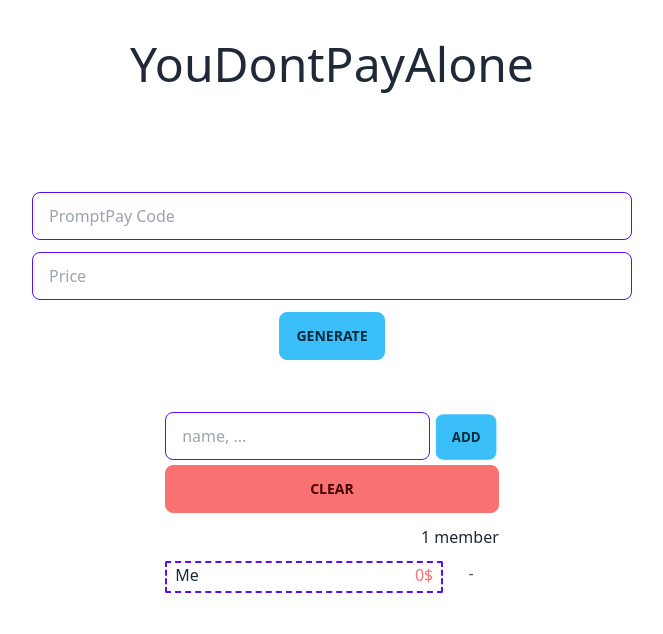
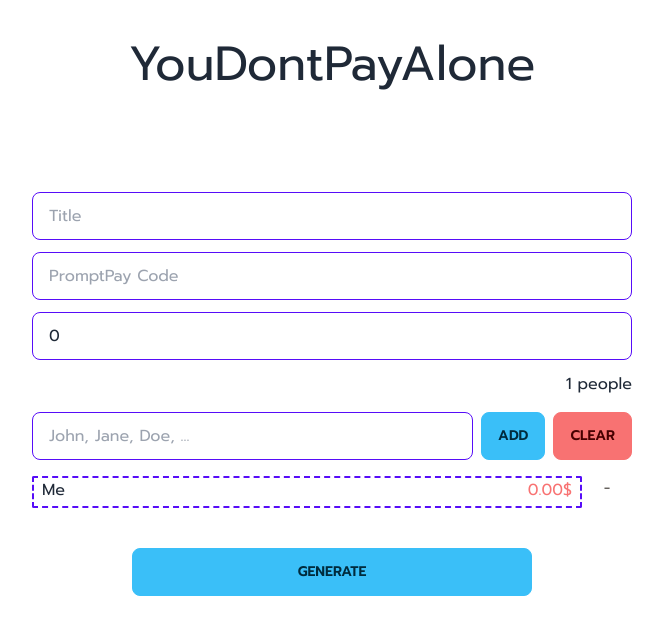
Before and after one commit to Homiez09/YouDontPayAlone, a SvelteKit app: page / in a window 1280 px wide. Shown: the top 634 px of the page, without its empty margins (308-971 px from the left). Built offline with nearby package versions, Linux system fonts and the light colour scheme.

Commit message:
create formBeforeGenQR component

```diff
--- a/src/app.css
+++ b/src/app.css
@@ -1,3 +1,9 @@
 @tailwind base;
 @tailwind components;
 @tailwind utilities;
+
+* {
+    font-family: "Prompt", sans-serif;
+    font-weight: 400;
+    font-style: normal;
+}
--- /dev/null
+++ b/src/components/formBeforeGenQR.svelte
@@ -0,0 +1,163 @@
+<script lang="ts">
+    export let getURLeSearchParams;
+
+    import promptQR from 'promptpay-qr';
+    import Members from '../components/members.svelte';
+	import QRCode from 'qrcode';
+
+	let title: string = '';
+	let price: number;
+
+	let members: string[] = ['Me'];
+	let tempName: string = '';
+	let promptPayCode: string = '';
+	let error: boolean = false;
+	let messageError: string;
+
+    title = getURLeSearchParams.title;
+    promptPayCode = getURLeSearchParams.promptPayCode;
+    price = getURLeSearchParams.price;
+    members = getURLeSearchParams.members;
+
+	const generateQR = async () => {
+		if (title === '') {
+			error = true;
+			messageError = ', Title is empty';
+			return;
+		} else if (promptPayCode === '') {
+			error = true;
+			messageError = ', PromptPay Code is empty';
+			return;
+		} else if (price <= 0) {
+			error = true;
+			messageError = ', Price is not correct';
+			return;
+		} else {
+            error = false;
+        }
+
+		const promptPayQR = await promptQR(promptPayCode, { amount: price / members.length });
+		const base64 = await QRCode.toDataURL(promptPayQR);
+		//console.log(base64);
+		const qrImage = document.querySelector('.qrImage') as HTMLDivElement;
+		qrImage.innerHTML = `<img src="${base64}" alt="qrcode"/>`;
+
+        const url = new URLSearchParams();
+        url.set('title', title)
+        url.set('promptPayCode', promptPayCode);
+        url.set('price', price.toString());
+        url.set('members', members.join(','));
+        history.pushState({}, '', `/?${url.toString()}`);
+
+	};
+
+    const addMember = () => {
+		const name = tempName;
+		let nameArr: string[];
+
+		if (name == '') return;
+
+		nameArr = name.split(',');
+		const splitted = nameArr.map((ele) => {
+			return ele.trim();
+		})
+
+		members = [...members, ...splitted];
+		tempName = '';
+		// generateQR
+	};
+
+	const clearMember = () => {
+		members = ['Me'];
+		// generateQR
+	};
+
+	const removeMember = (index: number) => {
+		members.splice(index, 1);
+		members = [...members];
+		// generateQR
+	};
+</script>
+
+<div class="qrImage flex m-10 self-center" />
+<input
+    bind:value={title}
+    type="text"
+    class="input input-primary input-bordered md:w-1/2 w-full"
+    placeholder="Title"
+/>
+<input
+    bind:value={promptPayCode}
+    type="text"
+    class="input input-primary input-bordered md:w-1/2 w-full"
+    placeholder="PromptPay Code"/>
+<input
+    bind:value={price}
+    type="text"
+    class="input input-primary input-bordered md:w-1/2 w-full"
+    placeholder="Price"
+/>
+{#if error}
+    <div class="alert alert-error">
+        <svg
+            xmlns="http://www.w3.org/2000/svg"
+            class="stroke-current shrink-0 h-6 w-6"
+            fill="none"
+            viewBox="0 0 24 24"
+            ><path
+                stroke-linecap="round"
+                stroke-linejoin="round"
+                stroke-width="2"
+                d="M10 14l2-2m0 0l2-2m-2 2l-2-2m2 2l2 2m7-2a9 9 0 11-18 0 9 9 0 0118 0z"
+            /></svg
+        >
+        <span>Error!{messageError}.</span>
+    </div>
+{/if}
+
+<div class="flex flex-row md:w-1/2 w-full">
+    <div class="flex flex-col w-full gap-4">
+        <div class="flex justify-end">
+            <Members memberCount={members} />
+        </div>
+        <div class="flex flex-row justify-center gap-2 items-end">
+            <input
+                bind:value={tempName}
+                type="text"
+                class="input input-primary input-bordered w-full"
+                placeholder="John, Jane, Doe, ..."
+            />
+            <button class="btn btn-md btn-info w-auto font-700" on:click={addMember}>add</button>
+            <button class="btn btn-error w-auto" on:click={clearMember}>clear</button>
+        </div>
+        {#each members as member, index}
+            <div class="flex flex-row">
+                <div class="grid h-8 rounded-sm border-dashed border-2 border-primary w-11/12">
+                    <div class="flex">
+                        <div class="flex flex-col w-1/2 mx-2 gap-5">{member}</div>
+                        <div
+                            class="flex flex-col w-1/2 mx-2 text-error"
+                        >
+                            <span class="self-end">
+                                {(price / members.length).toFixed(2)}$
+                            </span>
+                        </div>
+                    </div>
+                </div>
+                {#if member !== 'Me'}
+                    <!-- svelte-ignore a11y-click-events-have-key-events -->
+                    <!-- svelte-ignore a11y-no-static-element-interactions -->
+                    <div class="flex flex-col w-1/12" on:click={() => removeMember(index)}>
+                        <span class="flex self-center text-error hover:cursor-pointer"> del </span>
+                    </div>
+                {:else}
+                    <div class="flex flex-col w-1/12">
+                        <span class="flex self-center text-stone-600">-</span>
+                    </div>
+                {/if}
+            </div>
+        {/each}
+    </div>
+</div>
+
+<button class="my-7 btn btn-info w-1/3" on:click={generateQR}>GENERATE</button>
--- a/src/components/members.svelte
+++ b/src/components/members.svelte
@@ -3,7 +3,7 @@
 </script>
 
 <div class="flex flex-col">
-	{memberCount.length} member{memberCount.length > 1 ? "s" : ""}
+	{memberCount.length} people{memberCount.length > 1 ? "s" : ""}
 	<!-- <div class="avatar-group -space-x-6">
 		{#if memberCount.length < 3}
 			{#each memberCount as member}
--- a/src/routes/+page.svelte
+++ b/src/routes/+page.svelte
@@ -1,75 +1,14 @@
 <script lang="ts">
-	import Members from '../components/members.svelte';
-	import promptQR from 'promptpay-qr';
-	import QRCode from 'qrcode';
+	import FormBeforeGenQR from '../components/formBeforeGenQR.svelte';
+	import { page } from '$app/stores';
 
-	let title: string = '';
-	let price: number;
-	let amountResult: number;
-	let members: string[] = ['Me'];
+	let title: string = $page.url.searchParams.get('title') || '';
+	let promptPayCode: string = $page.url.searchParams.get('promptPayCode') || '';
+    let price = Number($page.url.searchParams.get('price')) || 0;
+    let members: string[] = $page.url.searchParams.get('members')?.split(',') || ['Me'];
 	let tempName: string = '';
-	let promptPayCode: string = '';
-	let error: boolean = false;
-	let chkGenerate: boolean = false;
-	let messageError: string;
 
-	const generateQR = async () => {
-		if (/* title === '' */ false) {
-			error = true;
-			messageError = ', Title is empty';
-			return;
-		} else if (promptPayCode === '') {
-			error = true;
-			messageError = ', PromptPay Code is empty';
-			return;
-		} else if (price === undefined) {
-			error = true;
-			messageError = ', Price is empty';
-			return;
-		}
 
-		error = false;
-		const promptPayQR = await promptQR(promptPayCode, { amount: price / members.length });
-		amountResult = price / members.length;
-		const base64 = await QRCode.toDataURL(promptPayQR);
-		//console.log(base64);
-		chkGenerate = true;
-		const qrImage = document.querySelector('.qrImage') as HTMLDivElement;
-		qrImage.innerHTML = `<img src="${base64}" alt="qrcode"/>`;
-	};
-
-	const addMember = () => {
-		const name = tempName;
-		let nameArr: string[];
-
-		if (name == '') return;
-
-		nameArr = name.split(',');
-		const splitted = nameArr.map((ele) => {
-			return ele.trim();
-		})
-
-		members = [...members, ...splitted];
-		tempName = '';
-		if (chkGenerate) {
-			generateQR();
-		}
-	};
-
-	const clearMember = () => {
-		members = ['Me'];
-		if (chkGenerate) {
-			generateQR();
-		}
-	};
-
-	const removeMember = (index: number) => {
-		members.splice(index, 1);
-		members = [...members];
-		if (chkGenerate) {
-			generateQR();
-		}
-	};
 </script>
 
 <svelte:head>
@@ -80,97 +19,22 @@
 		name="viewport"
 		content="width=device-width, initial-scale=1.0, maximum-scale=1.0, user-scalable=no"
 	/>
+	<link rel="preconnect" href="https://fonts.googleapis.com">
+	<link rel="preconnect" href="https://fonts.gstatic.com">
+	<link href="https://fonts.googleapis.com/css2?family=Athiti:wght@500&family=Prompt:ital,wght@0,100;0,200;0,300;0,400;0,500;0,600;0,700;0,800;0,900;1,100;1,200;1,300;1,400;1,500;1,600;1,700;1,800;1,900&display=swap" rel="stylesheet">
 </svelte:head>
 
 <main class="p-10 select-none">
 	<div class="h-1/2 flex flex-col items-center justify-center gap-3">
-		<h1 class="text-5xl">YouDontPayAlone</h1>
-		<div class="qrImage flex m-10 self-center" />
-		<!-- <input
-			bind:value={title}
-			type="text"
-			class="input input-primary input-bordered md:w-1/2 w-full"
-			placeholder="Title"
-		/> -->
-		<input
-			bind:value={promptPayCode}
-			type="text"
-			class="input input-primary input-bordered md:w-1/2 w-full"
-			placeholder="PromptPay Code"/>
-		<input
-			bind:value={price}
-			type="text"
-			class="input input-primary input-bordered md:w-1/2 w-full"
-			placeholder="Price"
-		/>
-		{#if error}
-			<div class="alert alert-error">
-				<svg
-					xmlns="http://www.w3.org/2000/svg"
-					class="stroke-current shrink-0 h-6 w-6"
-					fill="none"
-					viewBox="0 0 24 24"
-					><path
-						stroke-linecap="round"
-						stroke-linejoin="round"
-						stroke-width="2"
-						d="M10 14l2-2m0 0l2-2m-2 2l-2-2m2 2l2 2m7-2a9 9 0 11-18 0 9 9 0 0118 0z"
-					/></svg
-				>
-				<span>Error!{messageError}.</span>
-			</div>
-		{/if}
-		<button class="btn btn-info" on:click={generateQR}>GENERATE</button>
+		<h1 class="md:text-5xl text-4zl">YouDontPayAlone</h1>
+		<FormBeforeGenQR getURLeSearchParams={
+			{
+				title: title,
+				promptPayCode: promptPayCode,
+				price: price,
+				members: members
+			}
 
-		<div class="flex flex-row mt-10">
-			<div class="flex flex-col w-full gap-3">
-				<div class="flex flex-col justify-center gap-1">
-					<form>
-						<input
-							bind:value={tempName}
-							type="text"
-							class="input input-primary input-bordered"
-							placeholder="name, ..."
-						/>
-						<button class="btn btn-info w-auto max-sm:hidden" on:click={addMember}>Add</button>
-					</form>
-					<button class="btn btn-info w-auto sm:hidden" on:click={addMember}>Add</button>
-					<button class="btn btn-error w-auto" on:click={clearMember}>Clear</button>
-				</div>
-				<div class="flex justify-end">
-					<Members memberCount={members} />
-				</div>
-				{#each members as member, index}
-					<div class="flex flex-row">
-						<div class="grid h-8 rounded-sm border-dashed border-2 border-primary w-10/12">
-							<div class="flex">
-								<div class="flex flex-col w-2/4 mx-2">{member}</div>
-								<!-- svelte-ignore a11y-click-events-have-key-events -->
-								<!-- svelte-ignore a11y-no-static-element-interactions -->
-								<div
-									class="flex flex-col w-2/4 mx-2 hover:cursor-pointer text-error"
-									on:click={() => removeMember(index)}
-								>
-									<span class="self-end">
-										{amountResult !== undefined ? amountResult.toFixed(2) : 0}$
-									</span>
-								</div>
-							</div>
-						</div>
-						{#if member !== 'Me'}
-							<!-- svelte-ignore a11y-click-events-have-key-events -->
-							<!-- svelte-ignore a11y-no-static-element-interactions -->
-							<div class="flex flex-col w-2/12" on:click={() => removeMember(index)}>
-								<span class="flex self-center text-error hover:cursor-pointer"> del </span>
-							</div>
-						{:else}
-							<div class="flex flex-col w-2/12">
-								<span class="flex self-center text-stone-600">-</span>
-							</div>
-						{/if}
-					</div>
-				{/each}
-			</div>
-		</div>
+		}/>
 	</div>
 </main>
```
Also changed, not shown: src/routes/share/+page.svelte (added).
